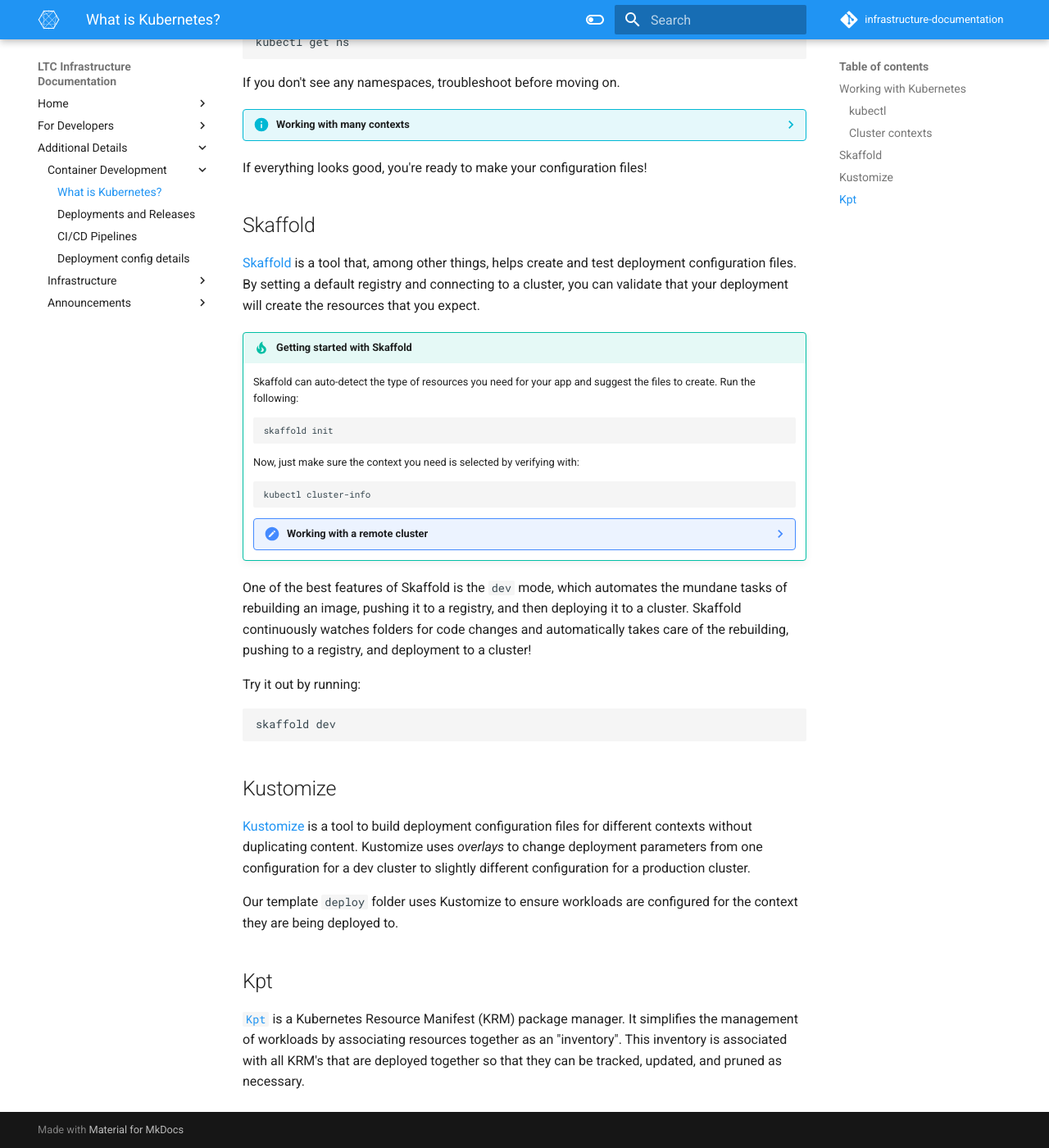
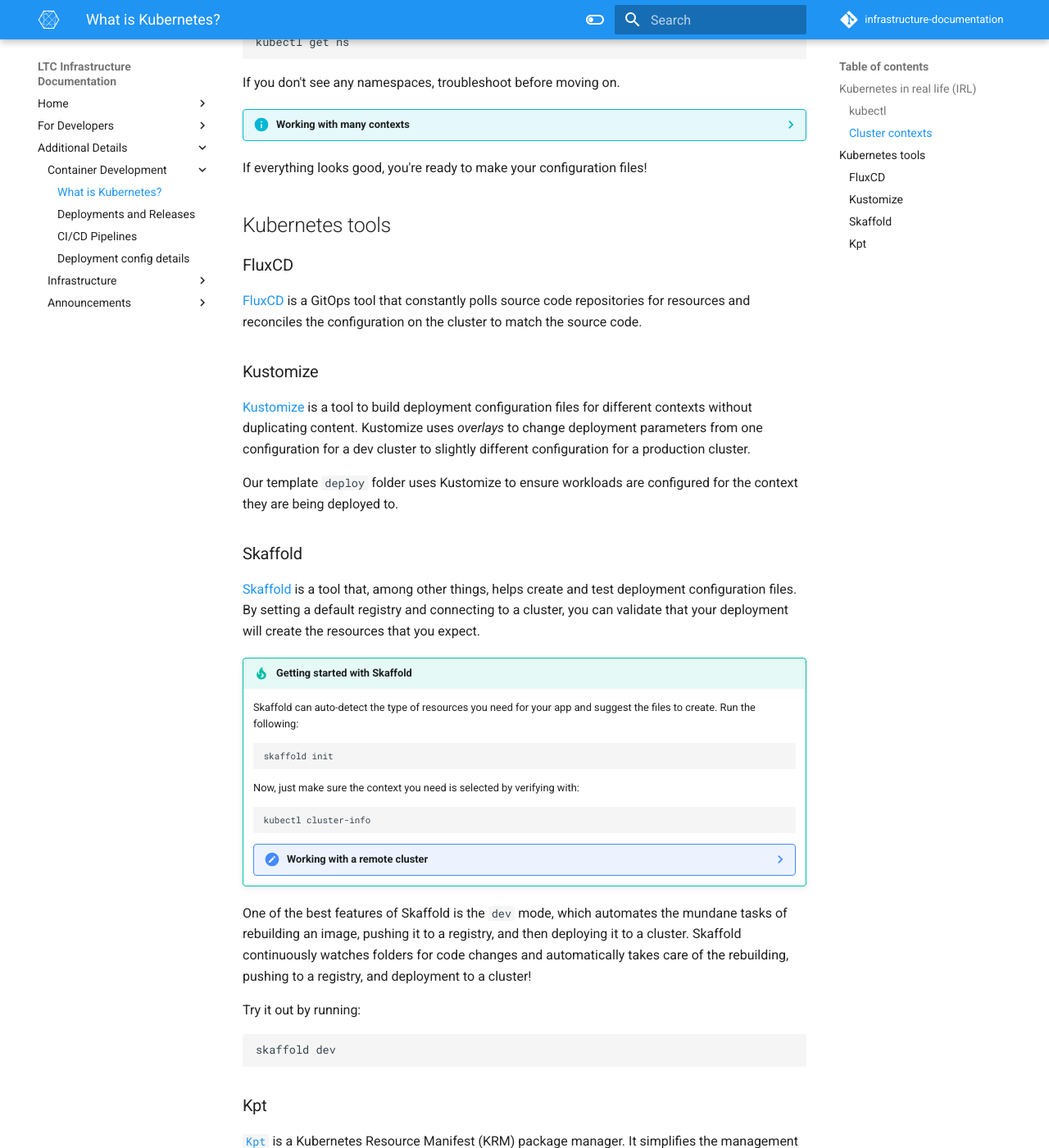
Before and after one commit to bcit-ltc/infrastructure-documentation, an MkDocs documentation site: the page built from docs/1_container-development/kubernetes.md, in a window 1280 px wide and 1400 px high, scrolled down 1422 px. Shown: the whole window at 82% size. Built offline with MkDocs 1.6.1 and Material for MkDocs 9.7.7, drawn with Linux system fonts in a browser that asks for light colours; some of the changed text lies outside the part shown.

Commit message:
fix: updates graphics to match current infrastructure

```diff
--- a/docs/1_container-development/kubernetes.md
+++ b/docs/1_container-development/kubernetes.md
@@ -4,7 +4,7 @@
 
 Kubernetes monitors, schedules, and manages workloads so they are highly available.
 
-## Working with Kubernetes
+## Kubernetes in real life (IRL)
 
 An easy way to get started with Kubernetes is to download and run a local Kubernetes distribution. But because Kubernetes is resource-intensive, it's generally not a good idea to keep it running continuously; start one up, use it, and then stop it to preserve battery!
 
@@ -72,7 +72,19 @@
 
 If everything looks good, you're ready to make your configuration files!
 
-## Skaffold
+## Kubernetes tools
+
+### FluxCD
+
+[FluxCD](https://fluxcd.io/flux/) is a GitOps tool that constantly polls source code repositories for resources and reconciles the configuration on the cluster to match the source code.
+
+### Kustomize
+
+[Kustomize](https://kustomize.io) is a tool to build deployment configuration files for different contexts without duplicating content. Kustomize uses *overlays* to change deployment parameters from one configuration for a dev cluster to slightly different configuration for a production cluster.
+
+Our template `deploy` folder uses Kustomize to ensure workloads are configured for the context they are being deployed to.
+
+### Skaffold
 
 [Skaffold](https://skaffold.dev) is a tool that, among other things, helps create and test deployment configuration files. By setting a default registry and connecting to a cluster, you can validate that your deployment will create the resources that you expect.
 
```
Also changed, not shown: other parts of docs/1_container-development/kubernetes.md (+1 -7 lines), docs/0_for-developers/continuous-deployment-details.md (+1 -5 lines), docs/assets/deploy-pipeline-overview-dark.png, docs/assets/deploy-pipeline-overview-light.png, docs/assets/devops-workflow-overview-dark.png, docs/assets/devops-workflow-overview-light.png, 4 other files.
